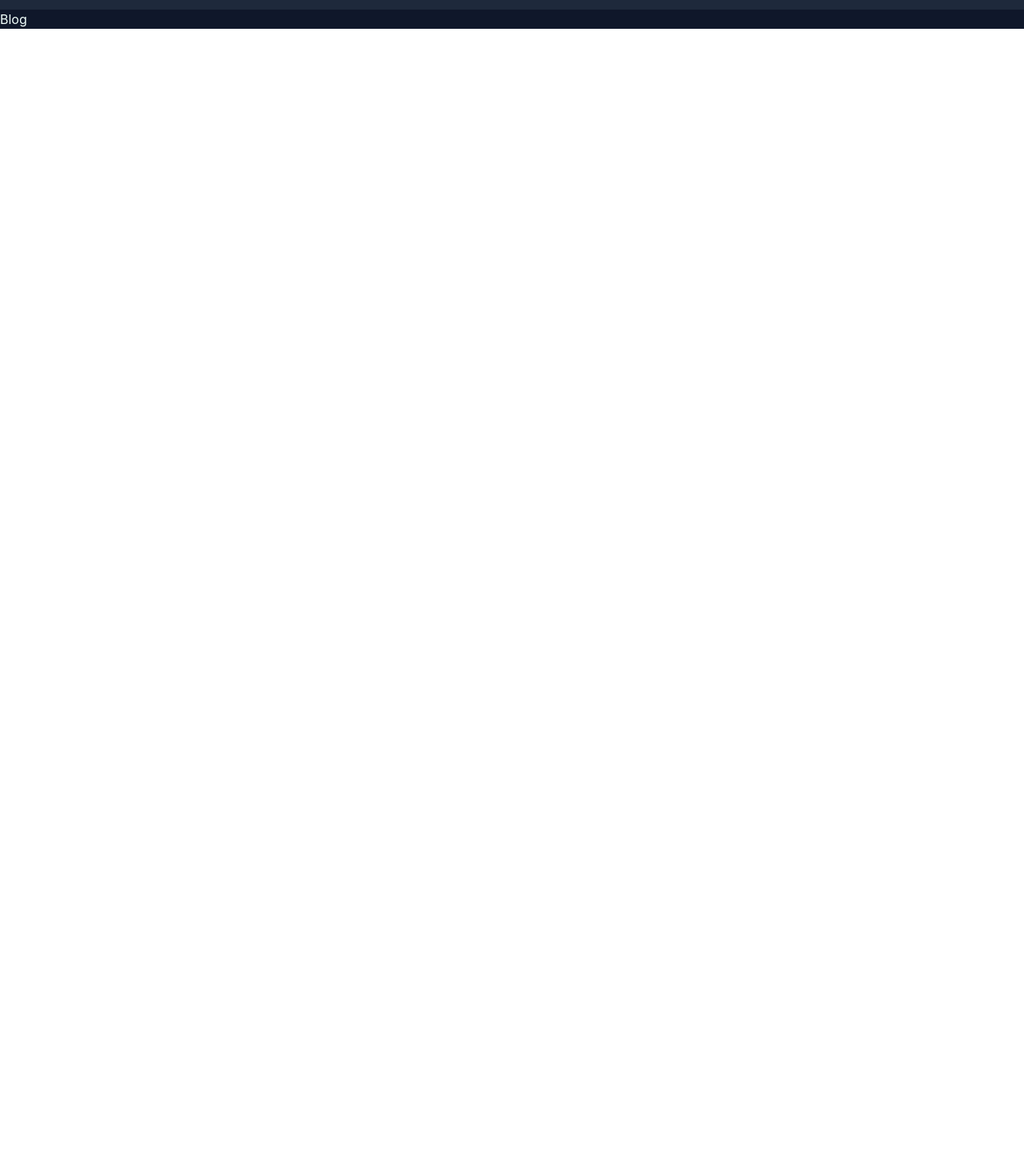
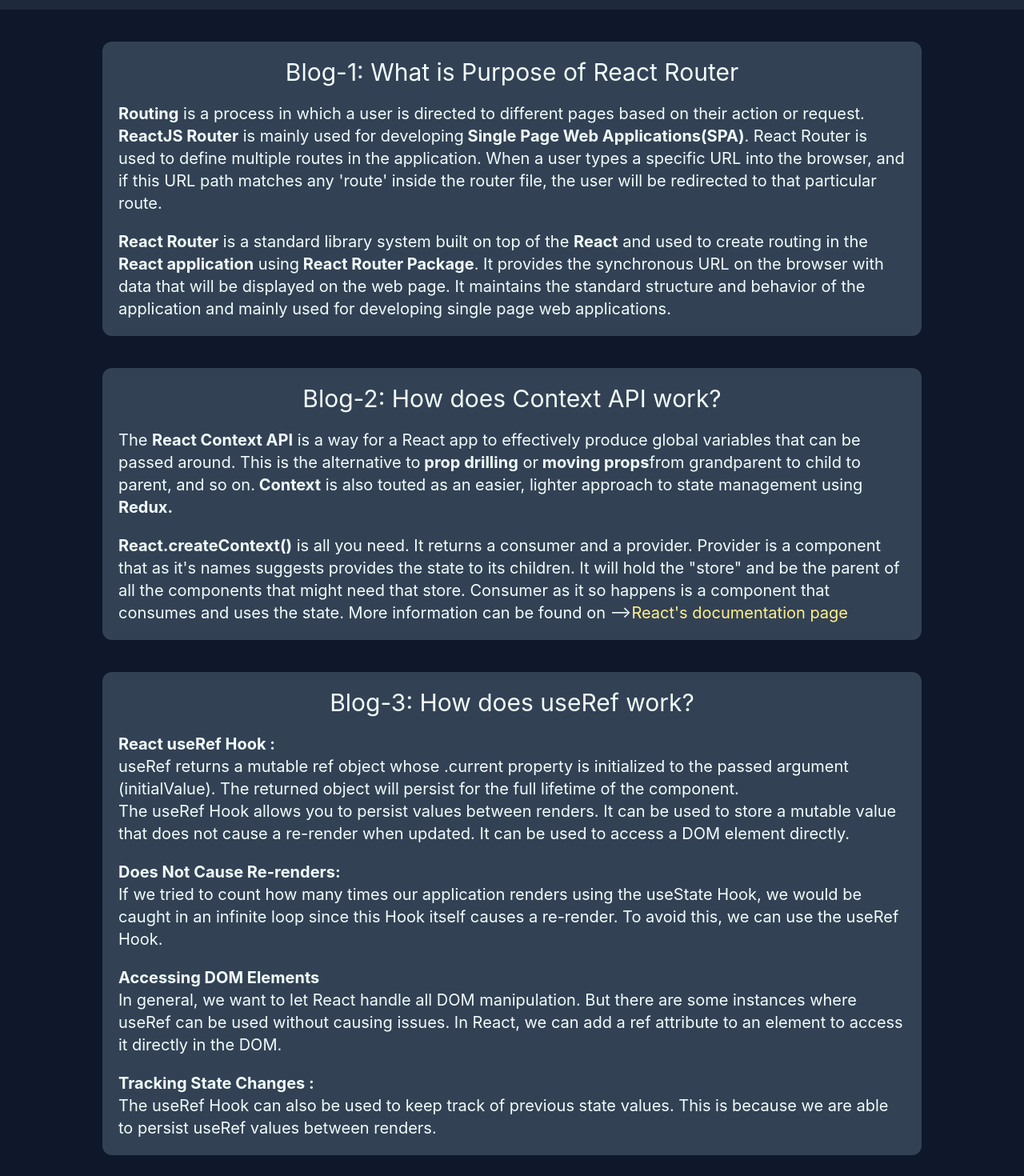
Before and after one commit to MMamunurRashid/Quick-Quiz, a React (Create React App) app: page /blog in a window 1280 px wide. Shown: the part 60-1530 px from the top of the page at 80% size. Before the commit the page ends 800 px from the top, so only its background shows below. Built offline with nearby package versions, Linux system fonts and the light colour scheme.

Commit message:
blog and responsive statistics

```diff
--- a/src/Components/Blog/Blog.js
+++ b/src/Components/Blog/Blog.js
@@ -1,7 +1,97 @@
 import React from "react";
 
 const Blog = () => {
-  return <div>Blog</div>;
+  return (
+    <div className="sm:w-4/5 m-auto w-11/12">
+      <div className="pb-20">
+        <div className="mt-10 p-5 rounded-xl bg-slate-700">
+          <h1 className="text-3xl text-center">
+            Blog-1: What is Purpose of React Router
+          </h1>
+          <p className="text-xl mt-5">
+            <strong> Routing</strong> is a process in which a user is directed
+            to different pages based on their action or request.
+            <strong> ReactJS Router</strong> is mainly used for developing
+            <strong> Single Page Web Applications(SPA)</strong>. React Router is
+            used to define multiple routes in the application. When a user types
+            a specific URL into the browser, and if this URL path matches any
+            'route' inside the router file, the user will be redirected to that
+            particular route.
+          </p>
+          <p className="text-xl mt-5">
+            <strong>React Router</strong> is a standard library system built on
+            top of the <strong>React</strong> and used to create routing in the
+            <strong> React application</strong> using
+            <strong> React Router Package</strong>. It provides the synchronous
+            URL on the browser with data that will be displayed on the web page.
+            It maintains the standard structure and behavior of the application
+            and mainly used for developing single page web applications.
+          </p>
+        </div>
+        <div className="mt-10 p-5 rounded-xl bg-slate-700">
+          <h1 className="text-3xl text-center">
+            Blog-2: How does Context API work?
+          </h1>
+          <p className="text-xl mt-5">
+            The <strong> React Context API</strong> is a way for a React app to
+            effectively produce global variables that can be passed around. This
+            is the alternative to<strong> prop drilling</strong> or
+            <strong> moving props</strong>
+            from grandparent to child to parent, and so on.
+            <strong> Context</strong> is also touted as an easier, lighter
+            approach to state management using <strong> Redux.</strong>
+          </p>
+          <p className="text-xl mt-5">
+            <strong>React.createContext()</strong> is all you need. It returns a
+            consumer and a provider. Provider is a component that as it's names
+            suggests provides the state to its children. It will hold the
+            "store" and be the parent of all the components that might need that
+            store. Consumer as it so happens is a component that consumes and
+            uses the state. More information can be found on --&gt;
+            <a
+              className="text-xl text-yellow-200"
+              target="blank"
+              href="https://reactjs.org/docs/context.html"
+            >
+              React's documentation page
+            </a>
+          </p>
+        </div>
+        <div className="mt-10 p-5 rounded-xl bg-slate-700">
+          <h1 className="text-3xl text-center">
+            Blog-3: How does useRef work?
+          </h1>
+          <p className="text-xl mt-5">
+            <strong>React useRef Hook : </strong> <br />
+            useRef returns a mutable ref object whose .current property is
+            initialized to the passed argument (initialValue). The returned
+            object will persist for the full lifetime of the component. <br />{" "}
+            The useRef Hook allows you to persist values between renders. It can
+            be used to store a mutable value that does not cause a re-render
+            when updated. It can be used to access a DOM element directly.
+          </p>
+          <p className="text-xl mt-5">
+            <strong>Does Not Cause Re-renders: </strong> <br /> If we tried to
+            count how many times our application renders using the useState
+            Hook, we would be caught in an infinite loop since this Hook itself
+            causes a re-render. To avoid this, we can use the useRef Hook.
+          </p>
+          <p className="text-xl mt-5">
+            <strong>Accessing DOM Elements</strong> <br /> In general, we want
+            to let React handle all DOM manipulation. But there are some
+            instances where useRef can be used without causing issues. In React,
+            we can add a ref attribute to an element to access it directly in
+            the DOM.
+          </p>
+          <p className="text-xl mt-5">
+            <strong>Tracking State Changes : </strong> <br /> The useRef Hook
+            can also be used to keep track of previous state values. This is
+            because we are able to persist useRef values between renders.
+          </p>
+        </div>
+      </div>
+    </div>
+  );
 };
 
 export default Blog;
--- a/src/Components/Statistics/Statistics.js
+++ b/src/Components/Statistics/Statistics.js
@@ -17,15 +17,20 @@ const Statistics = () => {
   console.log(data);
 
   return (
-    <div className=" bg-white">
-      <LineChart width={300} height={500} data={data}>
-        <Line type="monotone" dataKey="total" stroke="#82ca9d"></Line>
+    <div className="bg-white ">
+      <h1 className="text-center text-black text-4xl pt-20 pb-10">
+        Line Chart for Total number of Quiz question
+      </h1>
+      <ResponsiveContainer width="100%" height={400}>
+        <LineChart width={500} height={500} data={data}>
+          <Line type="monotone" dataKey="total" stroke="#82ca9d"></Line>
 
-        <XAxis dataKey="name"></XAxis>
-        <YAxis></YAxis>
-        <Tooltip></Tooltip>
-      </LineChart>
-      <Legend></Legend>
+          <XAxis dataKey="name"></XAxis>
+          <YAxis></YAxis>
+          <Tooltip></Tooltip>
+          <Legend></Legend>
+        </LineChart>
+      </ResponsiveContainer>
     </div>
   );
 };
```
